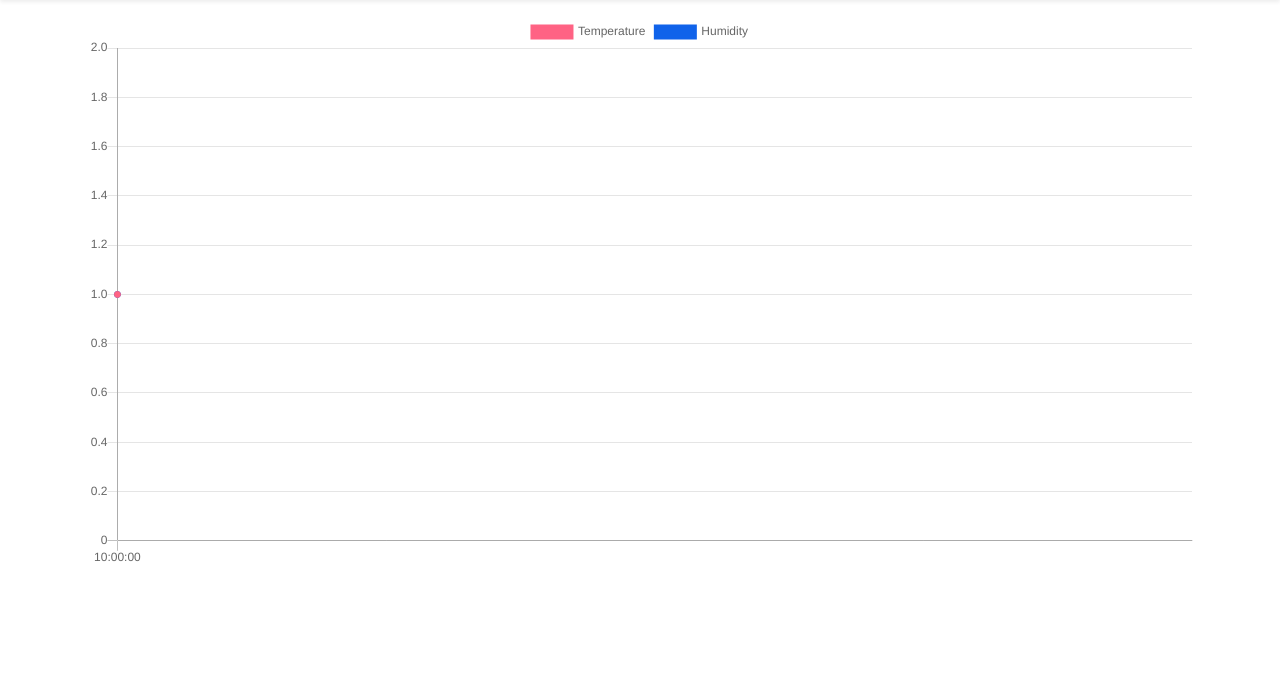
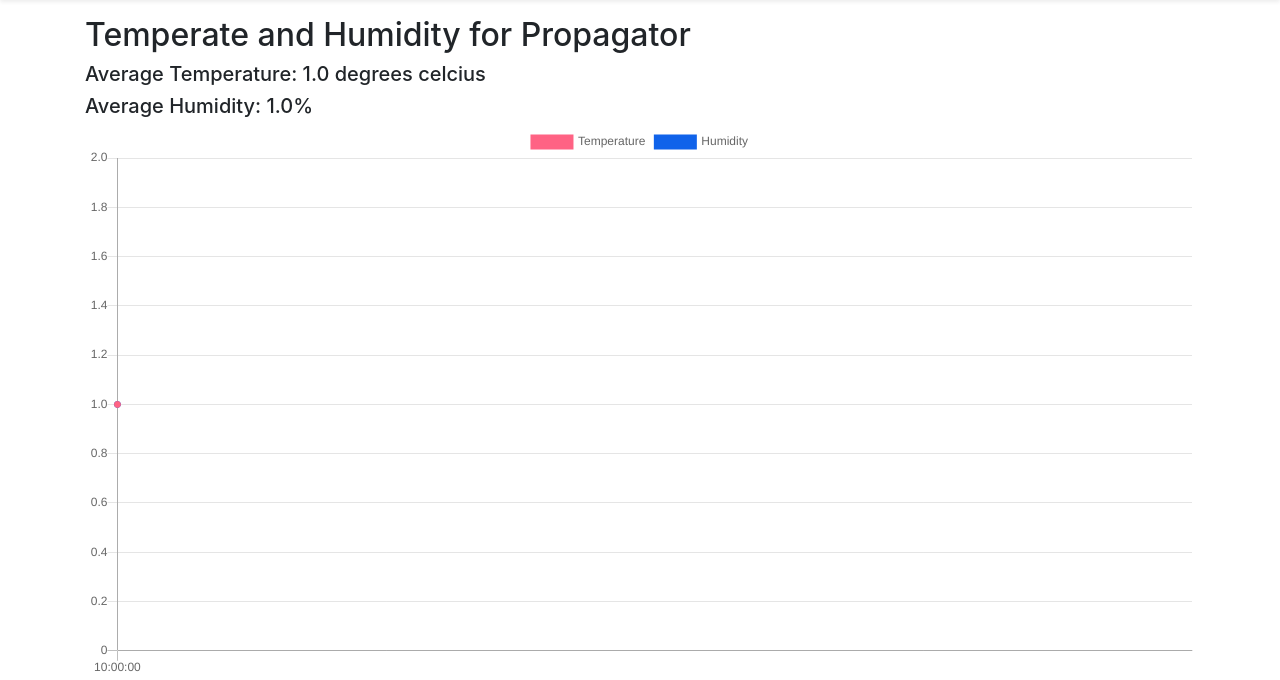
Before and after one commit to conorcunningham/greenhouse, a Django app: page /propagator in a window 1280 px wide. Shown: the part 73-753 px from the top of the page. Run offline with Django 3.2, Linux system fonts and the light colour scheme; a user stored in the database is signed in; tables that the repository leaves empty hold one stand-in row (values such as "Sample post"); some libraries are stand-ins or nearby versions.

Commit message:
turn on auth for all views

```diff
--- a/greenhouse/views.py
+++ b/greenhouse/views.py
@@ -3,13 +3,16 @@ from rest_framework import generics, viewsets
 from . serializers import *
 from . models import Sensor, Topic, SensorTopic, SensorValue, TempHum
 from django.views.generic import TemplateView
+from django.contrib.auth.mixins import LoginRequiredMixin
+from statistics import mean
 
 
 class HomePageView(TemplateView):
     template_name = "home.html"
+    login_url = "accounts/login/"
 
 
-class PropagatorView(TemplateView):
+class PropagatorView(LoginRequiredMixin, TemplateView):
     template_name = "propagator.html"
 
     def get_context_data(self, **kwargs):
@@ -18,14 +21,17 @@ class PropagatorView(TemplateView):
         hum = []
         time = []
         for pair in TempHum.objects.all():
-            temp.append(int(pair.temperature.normalize()))
-            hum.append(int(pair.humidity.real.normalize()))
+            temp.append(float(pair.temperature.normalize()))
+            hum.append(float(pair.humidity.normalize()))
             time.append(str(pair.timestamp.strftime("%H:%M:%S")))
         print(time)
         print(len(time))
+        context['name'] = "Propagator"
         context['temp'] = temp
         context['hum'] = hum
         context['time'] = time
+        context['avg_temp'] = round(mean(temp), 2)
+        context['avg_hum'] = round(mean(hum), 2)
         context['data'] = TempHum.objects.all()
 
         return context
--- a/templates/propagator.html
+++ b/templates/propagator.html
@@ -1,9 +1,13 @@
 {% extends '_base.html' %}
 
 {% block content %}
+  <h2>Temperate and Humidity for {{ name }}</h2>
+  <h5>Average Temperature: {{ avg_temp }} degrees celcius</h5>
+  <h5>Average Humidity: {{ avg_hum }}%</h5>
 
   <canvas id="myChart"></canvas>
   <script src="https://cdn.jsdelivr.net/npm/chart.js@2.8.0"></script>
+  <!--suppress JSUnresolvedFunction -->
   <script>
       let ctx = document.getElementById('myChart').getContext('2d');
       let chart = new Chart(ctx, {
@@ -18,7 +22,7 @@ let chart = new Chart(ctx, {
                   backgroundColor: 'rgb(255, 99, 132)',
                   borderColor: 'rgb(255, 99, 132)',
                   fill: false,
-            data: {{ temp }}
+                  data: {{ temp|safe }}
               },
                   {
                       label: 'Humidity',
```
Lines whose indentation alone changed are shown as unchanged.
